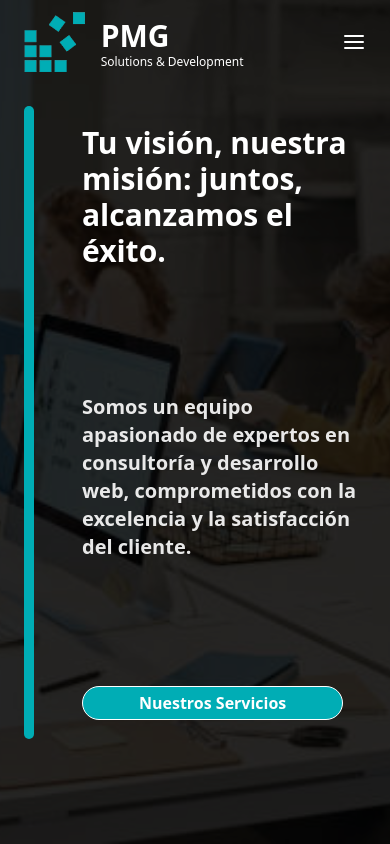
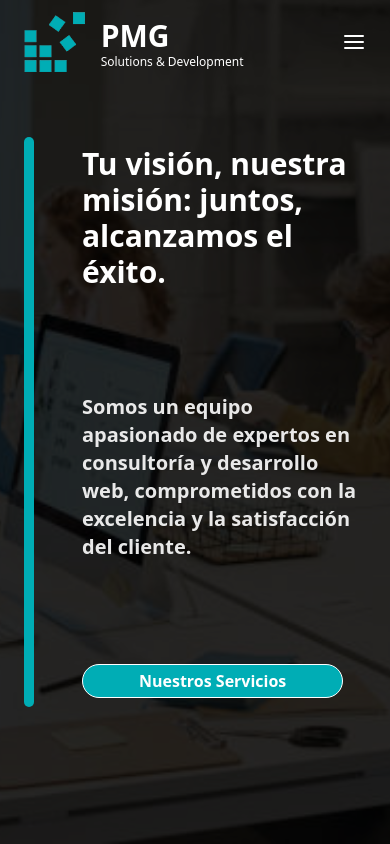
Before and after one commit to beMimg/PMG, a React (Create React App) app: page / in a window 390 px wide. Shown: the top 844 px of the page. Built offline with nearby package versions, Linux system fonts and the light colour scheme.

Commit message:
Reduce second child height, Hero Section

```diff
--- a/src/components/common/HeroSection.tsx
+++ b/src/components/common/HeroSection.tsx
@@ -21,7 +21,7 @@ const HeroSection = ({ image, placeholder, children }: HeroSectionProps) => {
           filter: "brightness(0.15)",
         }}
       />
-      <div className="flex flex-row items-center gap-12">
+      <div className="flex h-[90%] flex-row items-center gap-12 self-center md:h-full">
         <VerticalLine />
         {children}
       </div>
```
